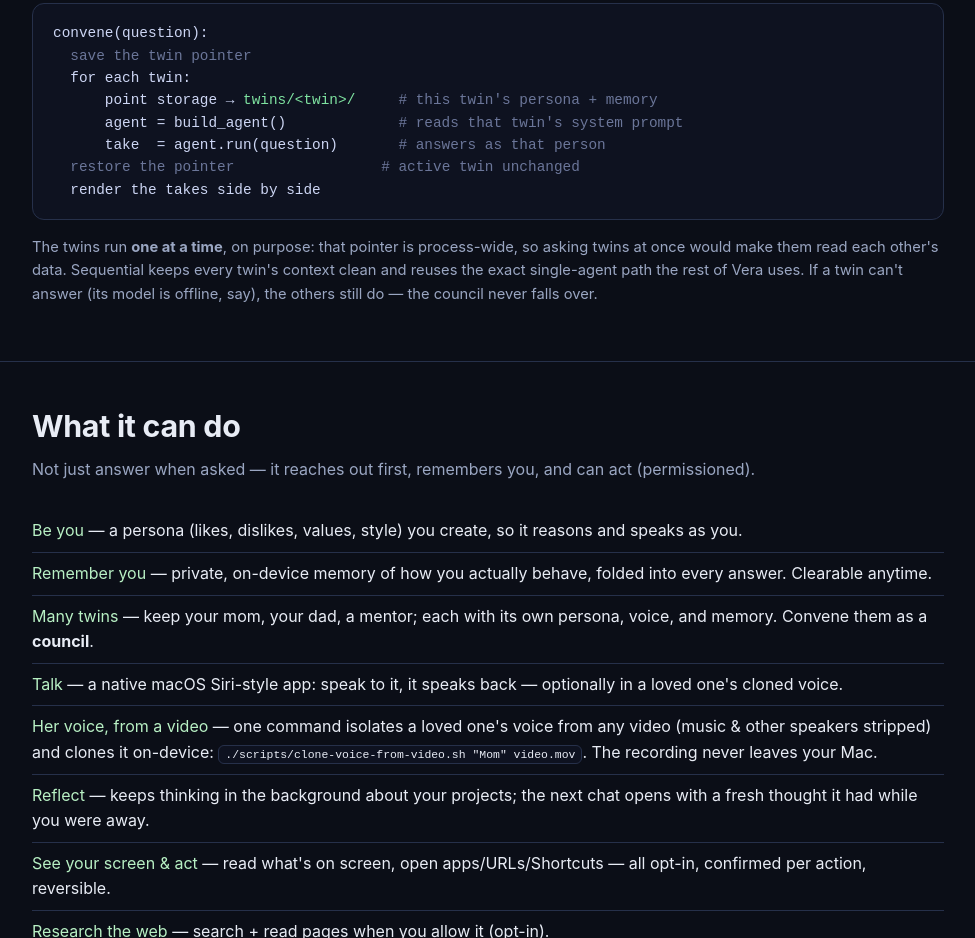
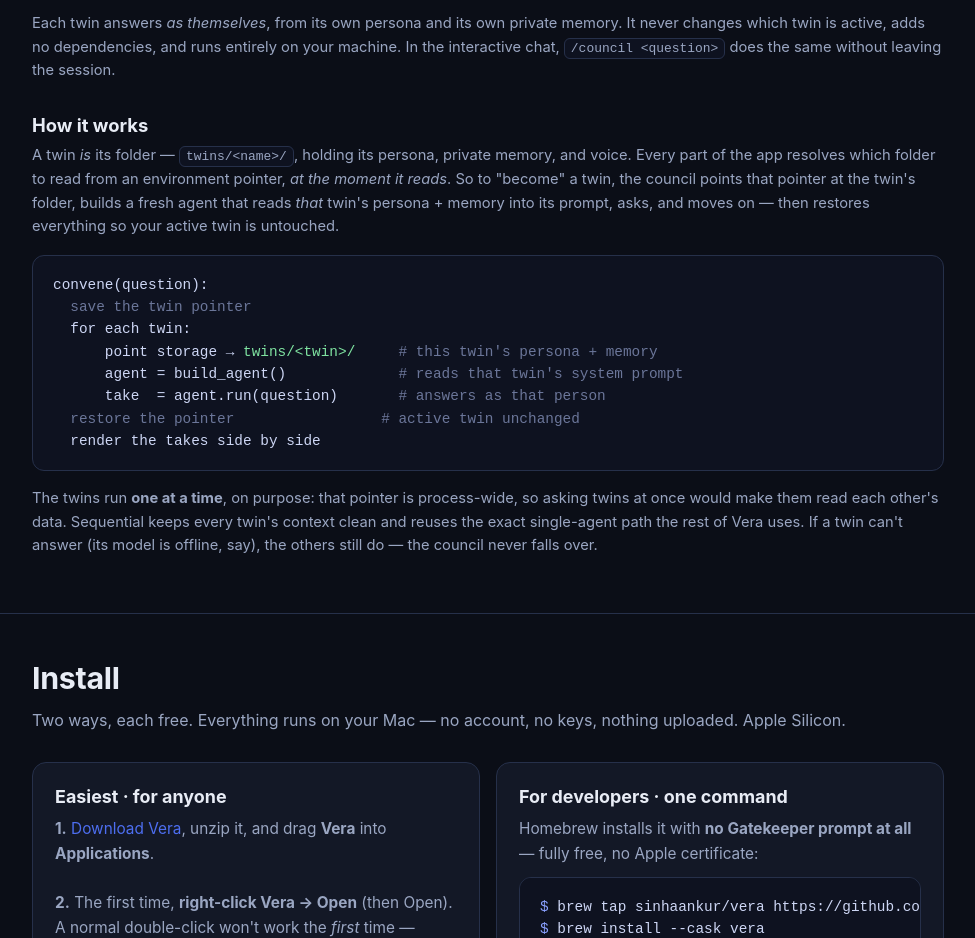
Before and after one commit to sinhaankur/cognitive-twin-agent, a browser extension: page docs/index.html in a window 1280 px wide. Shown: the part 4654-5592 px from the top of the page, without its empty margins (152-1127 px from the left). Drawn offline with Linux system fonts and the light colour scheme.

Commit message:
Vera landing page: remove the duplicate 'what it can do' section, add emotion + twins cards
The GitHub Pages page had TWO overlapping sections (card grid + a redundant list).
Removed the redundant list; folded its one unique item (many twins / council) into
the grid as a card, plus a new 'Feels the moment' card for the emotional voice work.
Tighter, current, no duplication. Download button already points to the real release.

```diff
--- a/docs/index.html
+++ b/docs/index.html
@@ -162,6 +162,8 @@
       <div class="card"><div class="ico">🎧</div><h3>Senses the room</h3><p>Opt-in: detects ambient sound <em>types</em> — "music", "typing" — on-device, never recorded. (She knows music is playing, not which song — yet.)</p></div>
       <div class="card"><div class="ico">⌨️</div><h3>Drives VS Code</h3><p>A sandboxed, bounded, logged loop that plans, edits, and verifies toward a goal — you can watch and stop it.</p></div>
       <div class="card"><div class="ico">✅</div><h3>Does real tasks</h3><p>Skills turn "do X" into real actions — like booking a building amenity — through typed, recoverable tools.</p></div>
+      <div class="card"><div class="ico">💗</div><h3>Feels the moment</h3><p>A voice for every emotion — slower and softer in a hard moment, lifted when you're glad. Grief is held with care, never brushed off.</p></div>
+      <div class="card"><div class="ico">👪</div><h3>Many twins</h3><p>Keep your mom, your dad, a mentor — each with their own persona, voice, and memory. Convene them as a council.</p></div>
     </div>
   </div>
 </section>
@@ -231,23 +233,6 @@ council › "should I take the job offer?"
   </div>
 </section>
 
-<section>
-  <div class="wrap">
-    <h2>What it can do</h2>
-    <p class="sub">Not just answer when asked — it reaches out first, remembers you, and can act (permissioned).</p>
-    <ul class="plain">
-      <li><span class="k">Be you</span> — a persona (likes, dislikes, values, style) you create, so it reasons and speaks as you.</li>
-      <li><span class="k">Remember you</span> — private, on-device memory of how you actually behave, folded into every answer. Clearable anytime.</li>
-      <li><span class="k">Many twins</span> — keep your mom, your dad, a mentor; each with its own persona, voice, and memory. Convene them as a <strong>council</strong>.</li>
-      <li><span class="k">Talk</span> — a native macOS Siri-style app: speak to it, it speaks back — optionally in a loved one's cloned voice.</li>
-      <li><span class="k">Her voice, from a video</span> — one command isolates a loved one's voice from any video (music &amp; other speakers stripped) and clones it on-device: <code class="inline">./scripts/clone-voice-from-video.sh "Mom" video.mov</code>. The recording never leaves your Mac.</li>
-      <li><span class="k">Reflect</span> — keeps thinking in the background about your projects; the next chat opens with a fresh thought it had while you were away.</li>
-      <li><span class="k">See your screen &amp; act</span> — read what's on screen, open apps/URLs/Shortcuts — all opt-in, confirmed per action, reversible.</li>
-      <li><span class="k">Research the web</span> — search + read pages when you allow it (opt-in).</li>
-    </ul>
-  </div>
-</section>
-
 <section id="quickstart">
   <div class="wrap">
     <h2>Install</h2>
```
